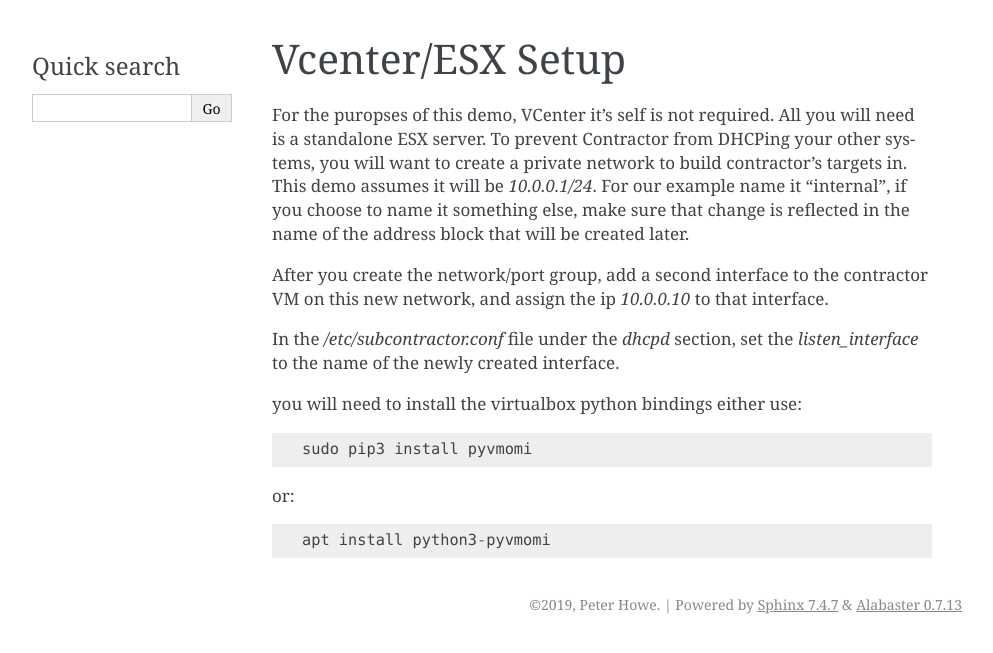
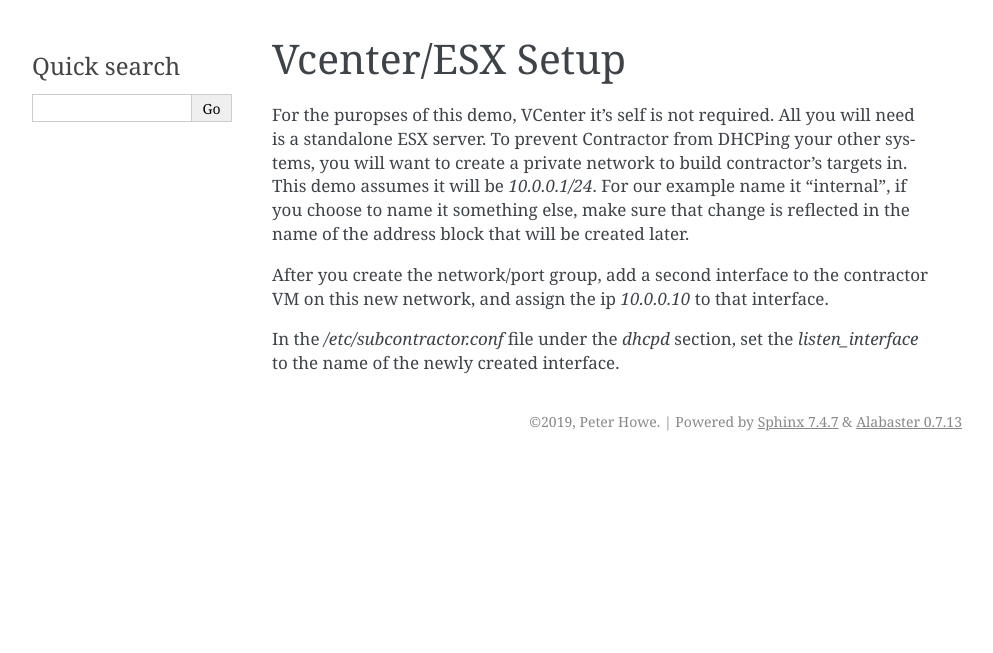
Before and after one commit to T3kton/t3kton.github.io, a Sphinx documentation site: the page built from source/contractor/TryIt_vcenter_setup.rst, in a window 1280 px wide. Shown: the top 653 px of the page, without its empty margins (148-1141 px from the left). Built offline with Sphinx 7.4.7, drawn with Linux system fonts in a browser that asks for light colours.

```diff
--- a/source/contractor/TryIt_source.rst
+++ b/source/contractor/TryIt_source.rst
@@ -29,7 +29,7 @@ Now to build Contractor, first we need to get the node requirements for the UI,
   sed s/"export Tooltip from '.\/tooltip';"/"export { default as Tooltip } from '.\/tooltip';"/ -i node_modules/react-toolbox/components/index.js
   cd ../..
 
-and build the resources.  The make in the resources can take a while, you may want to replace the 2 of the `-j2` with the number of cores you are using::
+and build the resources.  The make in the resources can take a while::
 
   for i in contractor_plugins resources; do cd $i && make -j2 respkg && mv *.respkg .. && cd ..; done
 
--- a/source/contractor/TryIt_vcenter_setup.rst
+++ b/source/contractor/TryIt_vcenter_setup.rst
@@ -13,11 +13,3 @@ new network, and assign the ip `10.0.0.10` to that interface.
 
 In the `/etc/subcontractor.conf` file under the `dhcpd` section, set
 the `listen_interface` to the name of the newly created interface.
-
-you will need to install the virtualbox python bindings either use::
-
-  sudo pip3 install pyvmomi
-
-or::
-
-  apt install python3-pyvmomi
```
Also changed, not shown: source/contractor/TryIt.rst (+41 -5 lines).
